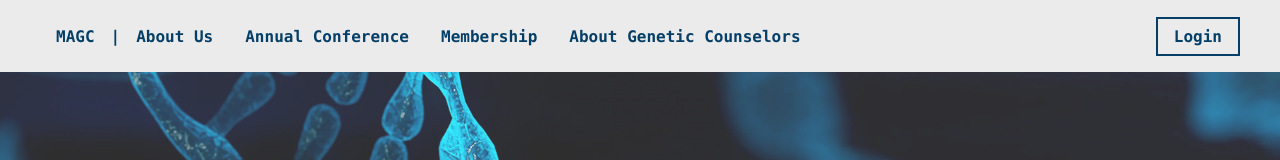
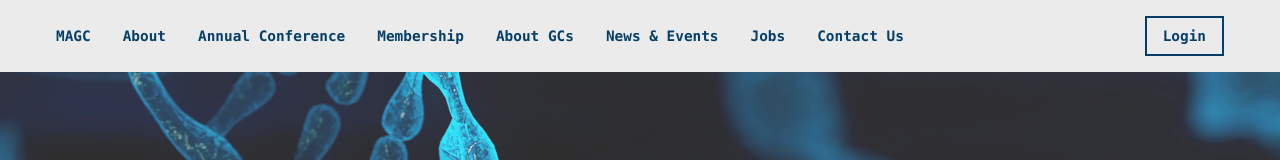
Before and after one commit to emilyjablonski/magc, a Next.js app in the folder frontend/: page / in a window 1280 px wide. Shown: the top 160 px of the page. Built offline with nearby package versions, Linux system fonts and the light colour scheme; no server answers.

Commit message:
updating styling

```diff
--- a/frontend/package.json
+++ b/frontend/package.json
@@ -13,11 +13,13 @@
     "@types/qs": "^6.9.7",
     "@types/react": "18.0.31",
     "@types/react-dom": "18.0.11",
+    "@types/react-icons": "^3.0.0",
     "axios": "^1.3.4",
     "next": "13.2.4",
     "qs": "^6.11.1",
     "react": "18.2.0",
     "react-dom": "18.2.0",
+    "react-icons": "^4.8.0",
     "react-markdown": "^8.0.6",
     "sass": "^1.60.0",
     "sass-loader": "^13.2.2",
--- a/frontend/src/components/NavigationBar.module.scss
+++ b/frontend/src/components/NavigationBar.module.scss
@@ -3,8 +3,7 @@
 .navigation-bar {
   color: var(--medium-blue);
   background-color: #ebebeb;
-  min-height: 3rem;
-  padding: 1rem;
+  height: 3rem;
   display: flex;
   align-items: center;
   justify-content: center;
@@ -22,29 +21,66 @@
   justify-content: space-between;
   max-width: var(--max-layout-width);
   width: 100%;
+  height: 3rem;
 }
 
 .navigation-bar-item {
-  margin-inline: 1rem;
-  display: flex;
+  display: none;
+  font-size: 0.5rem;
+  @media (min-width: $tablet-breakpoint) {
+    display: flex;
+    font-size: 0.75rem;
+  }
+  @media (min-width: $desktop-breakpoint) {
+    font-size: 0.9rem;
+  }
+  padding-inline: 1rem;
   justify-content: center;
   align-items: center;
   text-align: center;
-  font-size: 0.75rem;
   cursor: pointer;
-  @media (min-width: $tablet-breakpoint) {
-    font-size: 1rem;
+  height: 4.5rem;
+  &:hover {
+    background-color: var(--lightest-blue);
   }
 }
 
-.navigation-bar-items {
+.navigation-bar-left {
   display: flex;
   align-items: center;
 }
 
-.navigation-bar-login {
+.navigation-bar-right {
   display: flex;
   align-items: center;
+}
+
+.navigation-bar-desktop {
   border: 2px solid var(--medium-blue);
-  padding-block: 0.5rem;
+  display: none;
+  @media (min-width: $tablet-breakpoint) {
+    display: flex;
+    align-items: center;
+  }
+  height: 2.5rem;
+  margin-right: 1rem;
+  .navigation-bar-item {
+    height: 2.5rem;
+    &:hover {
+      background-color: var(--medium-blue);
+      color: white;
+    }
+  }
 }
+
+.navigation-bar-mobile {
+  cursor: pointer;
+  display: flex;
+  @media (min-width: $tablet-breakpoint) {
+    display: none;
+  }
+  svg {
+    width: 1.25rem;
+    height: 1.25rem;
+  }
+}
--- a/frontend/src/components/NavigationBar.tsx
+++ b/frontend/src/components/NavigationBar.tsx
@@ -1,5 +1,6 @@
 import React from "react"
 import styles from "./NavigationBar.module.scss"
+import { GiHamburgerMenu } from "react-icons/gi"
 
 type NavigationBarProps = {}
 
@@ -8,20 +9,31 @@ const NavItem = (props: { item: string }) => {
 }
 
 const NavigationBar = (props: NavigationBarProps) => {
+  const navigationItems = [
+    "MAGC",
+    "About",
+    "Annual Conference",
+    "Membership",
+    "About GCs",
+    "News & Events",
+    "Jobs",
+    "Contact Us",
+  ]
   return (
     <nav className={styles["navigation-bar"]}>
       <div className={styles["navigation-bar-content"]}>
-        <div className={styles["navigation-bar-items"]}>
-          <NavItem item={"MAGC"}></NavItem>|<NavItem item={"About Us"}></NavItem>
-          <NavItem item={"Annual Conference"}></NavItem>
-          <NavItem item={"Membership"}></NavItem>
-          <NavItem item={"About Genetic Counselors"}></NavItem>
-          {/* <NavItem item={"News & Events"}></NavItem>
-        <NavItem item={"Job Board"}></NavItem>
-        <NavItem item={"Contact Us"}></NavItem> */}
+        <div className={styles["navigation-bar-left"]}>
+          {navigationItems.map((text) => {
+            return <NavItem item={text} />
+          })}
         </div>
-        <div className={styles["navigation-bar-login"]}>
-          <NavItem item={"Login"}></NavItem>
+        <div className={styles["navigation-bar-right"]}>
+          <div className={styles["navigation-bar-desktop"]}>
+            <NavItem item={"Login"}></NavItem>
+          </div>
+          <div className={styles["navigation-bar-mobile"]}>
+            <GiHamburgerMenu />
+          </div>
         </div>
       </div>
     </nav>
--- a/frontend/src/styles/index.module.scss
+++ b/frontend/src/styles/index.module.scss
@@ -26,9 +26,6 @@
   align-items: center;
   justify-content: flex-start;
   margin-top: 2rem;
-  * {
-    margin: 0.5rem;
-  }
 }
 
 .news-item {
@@ -39,6 +36,10 @@
   display: flex;
   flex-direction: column;
   height: 100%;
+  min-height: 6rem;
+  max-width: 20rem;
+  align-items: flex-start;
+  justify-content: flex-start;
 }
 
 .home-image-container {
--- a/frontend/src/styles/variables.scss
+++ b/frontend/src/styles/variables.scss
@@ -1,2 +1,3 @@
+$desktop-breakpoint: 1024px;
 $tablet-breakpoint: 768px;
-$mobile-breakpoint: 480px;
+$mobile-breakpoint: 425px;
```
Also changed, not shown: 1 other file (tests, documents, lock files or other folders).
